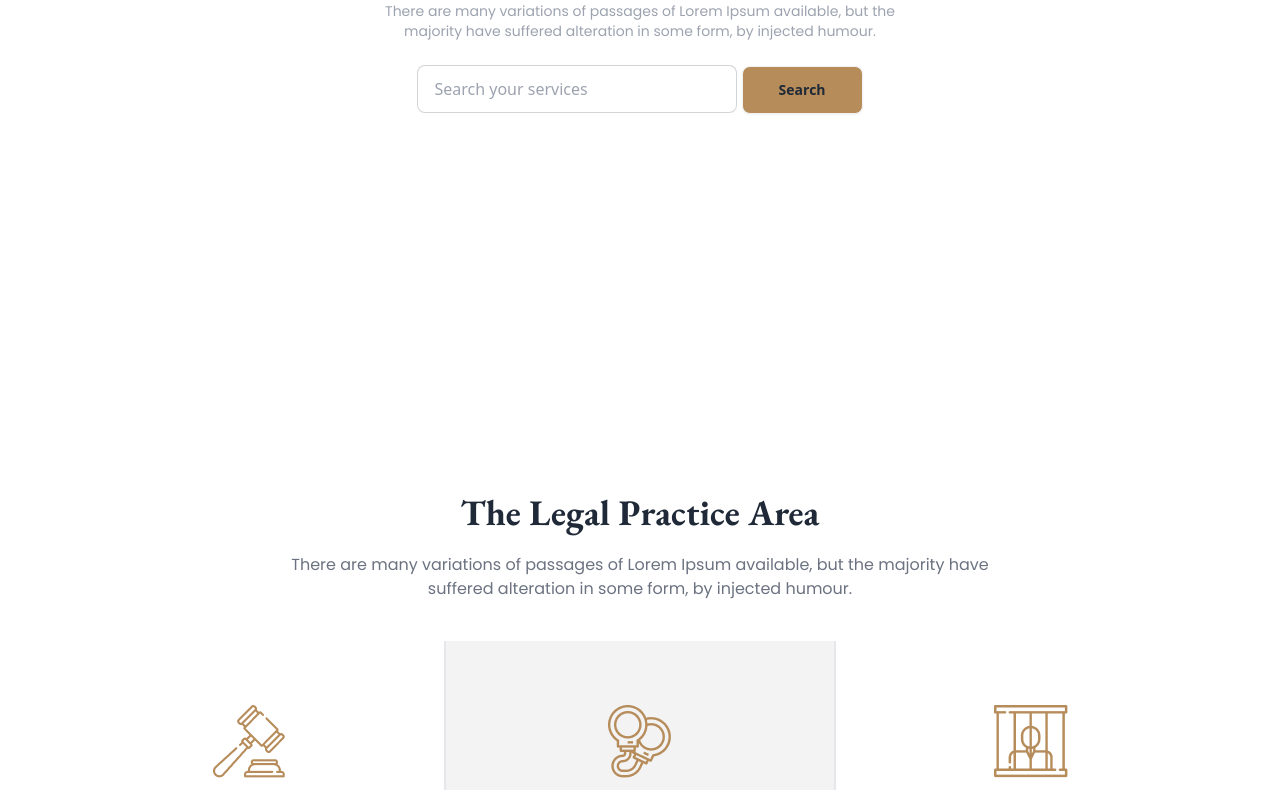
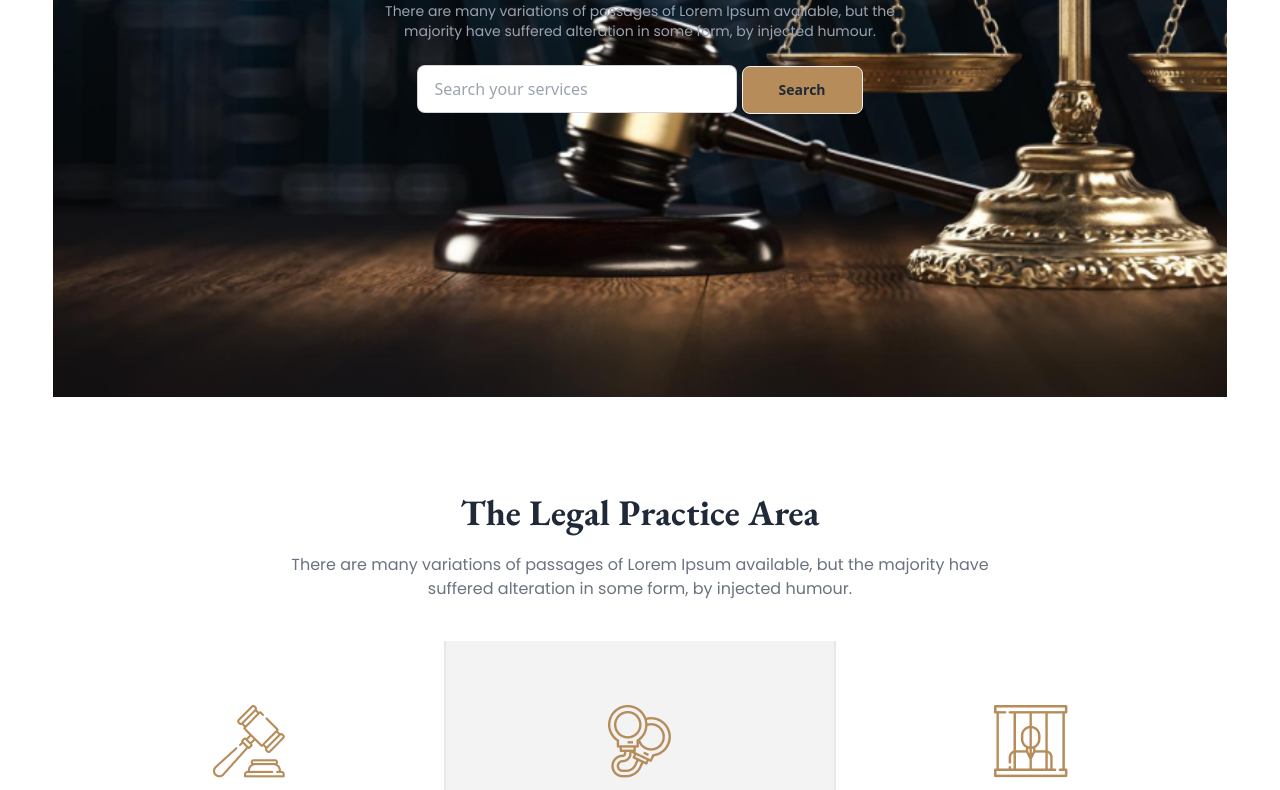
Before and after one commit to saidebinsabid/legal-solution-website, a plain HTML site: page index.html in a window 1280 px wide. Shown: the part 471-1261 px from the top of the page. Drawn offline with nearby package versions, Linux system fonts and the light colour scheme; the site is published under a folder, as on GitHub Pages, so addresses that start at the root find nothing.

Commit message:
background image issue fix

```diff
--- a/index.html
+++ b/index.html
@@ -53,6 +53,13 @@
           url("./images/banner.png");
         background-repeat: no-repeat;
         background-position: center;
+        background-size: cover;
+      }
+
+      .bannerbackground{
+        background-image: url('./images/banner.png');
+        background-position: center;
+        background-repeat: no-repeat;
         background-size: cover;
       }
     </style>
@@ -120,7 +127,7 @@
 
       <!-- Hero Section -->
       <div
-        class="hero min-h-screen bg-[url('/images/banner.png')] bg-no-repeat bg-cover"
+        class="hero min-h-screen bannerbackground"
       >
         <div class="hero-content text-center">
           <div class="max-w-lg">
```
